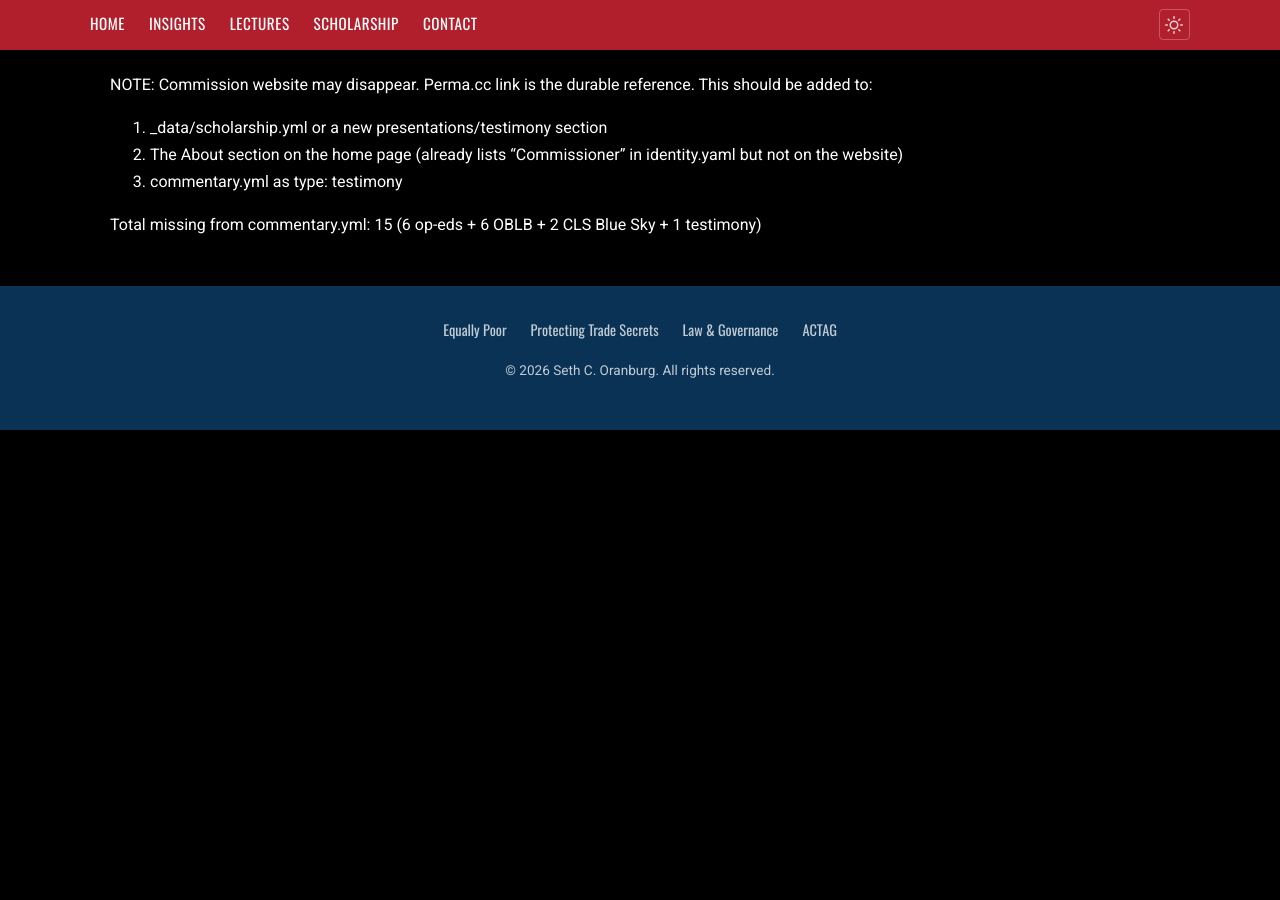
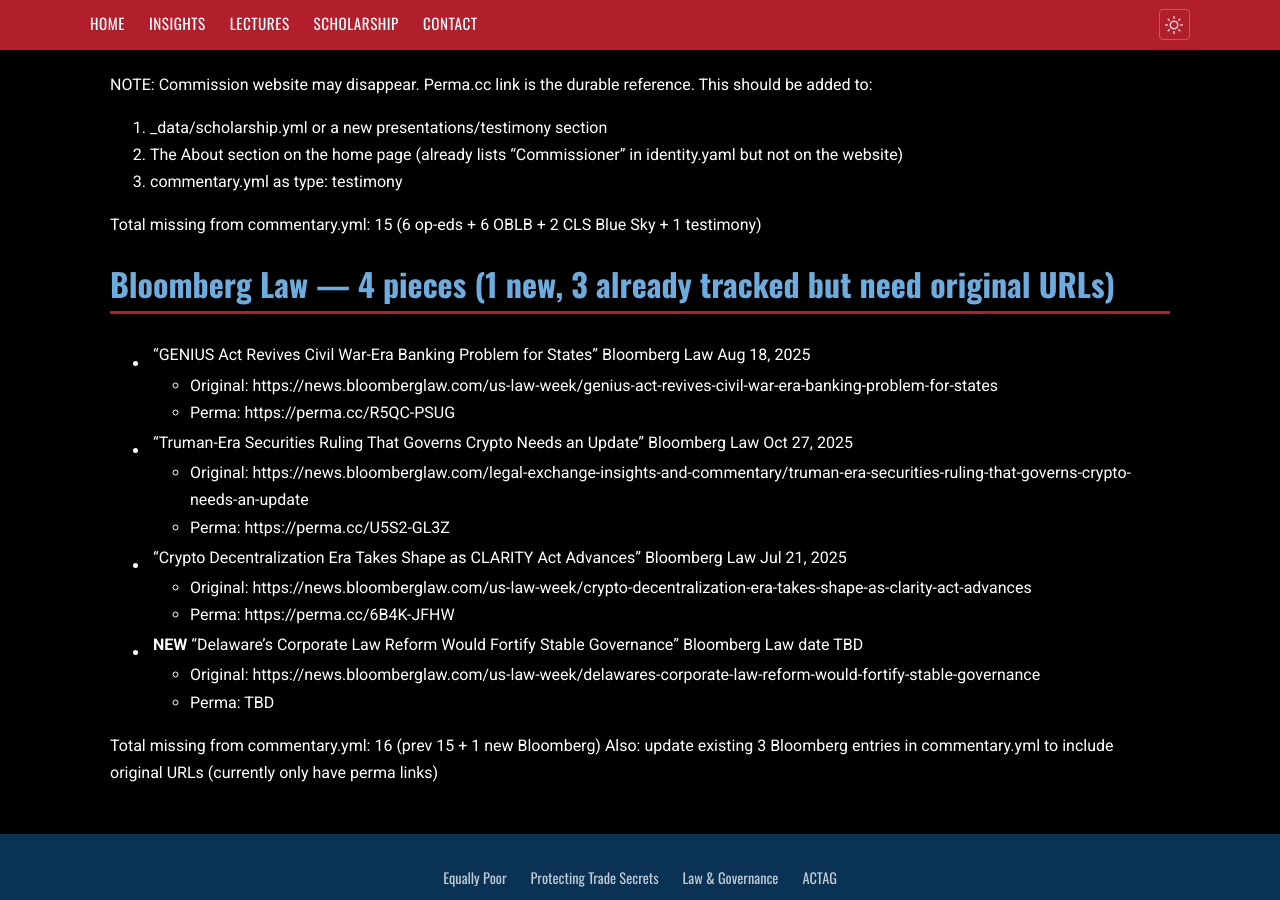
Before and after one commit to Oranburg/oranburg.github.io, a Jekyll site: the page built from new-style/perma-cc-links.md, in a window 1280 px wide and 900 px high, scrolled down 2268 px. Built offline with Jekyll 4.4.1, drawn with Linux system fonts in a browser that asks for light colours; our own code applies the rules of GitHub Pages for plain Markdown files; before the commit the page ends 2698 px from its top, so only the background shows below that.

Commit message:
Add Bloomberg Law original URLs, 1 new piece (Delaware governance)
4 Bloomberg Law pieces cataloged with both original and perma URLs.
1 new piece not in commentary.yml: Delaware corporate law reform.
Total gaps: 16 items.

Co-Authored-By: Claude Opus 4.6 (1M context) <noreply@anthropic.com>

```diff
--- a/new-style/perma-cc-links.md
+++ b/new-style/perma-cc-links.md
@@ -60,3 +60,21 @@ This should be added to:
 3. commentary.yml as type: testimony
 
 Total missing from commentary.yml: 15 (6 op-eds + 6 OBLB + 2 CLS Blue Sky + 1 testimony)
+
+## Bloomberg Law — 4 pieces (1 new, 3 already tracked but need original URLs)
+
+- "GENIUS Act Revives Civil War-Era Banking Problem for States" | Bloomberg Law | Aug 18, 2025
+  - Original: https://news.bloomberglaw.com/us-law-week/genius-act-revives-civil-war-era-banking-problem-for-states
+  - Perma: https://perma.cc/R5QC-PSUG
+- "Truman-Era Securities Ruling That Governs Crypto Needs an Update" | Bloomberg Law | Oct 27, 2025
+  - Original: https://news.bloomberglaw.com/legal-exchange-insights-and-commentary/truman-era-securities-ruling-that-governs-crypto-needs-an-update
+  - Perma: https://perma.cc/U5S2-GL3Z
+- "Crypto Decentralization Era Takes Shape as CLARITY Act Advances" | Bloomberg Law | Jul 21, 2025
+  - Original: https://news.bloomberglaw.com/us-law-week/crypto-decentralization-era-takes-shape-as-clarity-act-advances
+  - Perma: https://perma.cc/6B4K-JFHW
+- **NEW** "Delaware's Corporate Law Reform Would Fortify Stable Governance" | Bloomberg Law | date TBD
+  - Original: https://news.bloomberglaw.com/us-law-week/delawares-corporate-law-reform-would-fortify-stable-governance
+  - Perma: TBD
+
+Total missing from commentary.yml: 16 (prev 15 + 1 new Bloomberg)
+Also: update existing 3 Bloomberg entries in commentary.yml to include original URLs (currently only have perma links)
```
